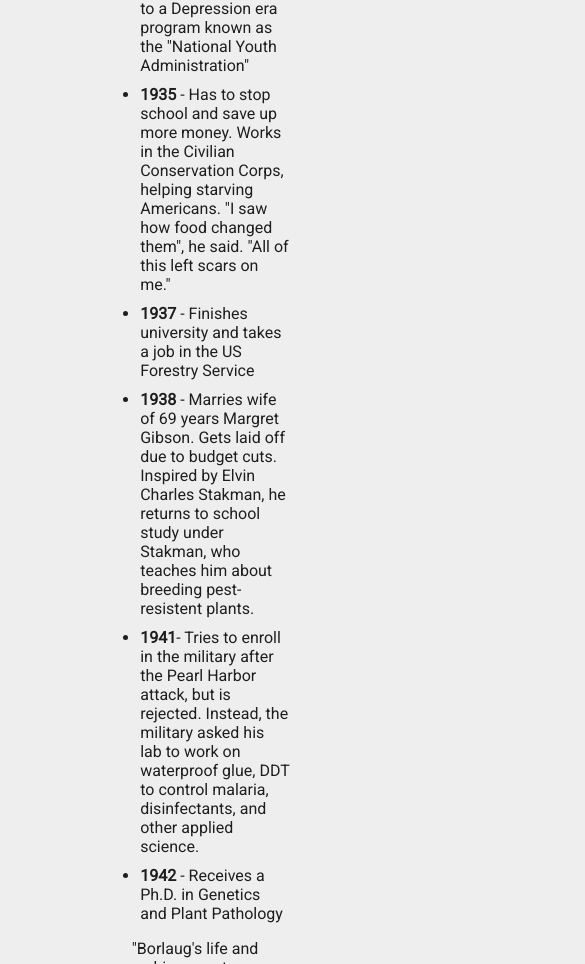
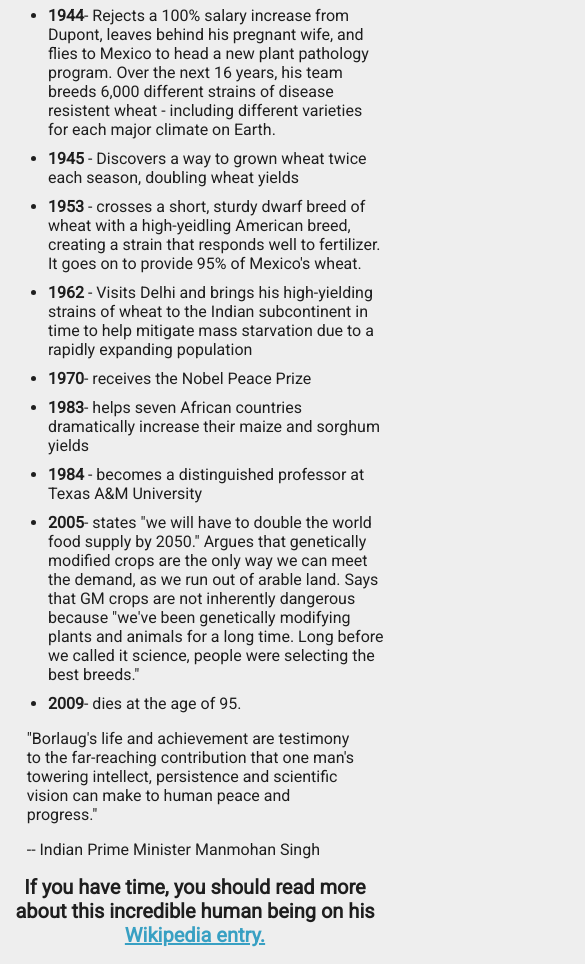
Before and after one commit to EmanuelOne/order-summary, a plain HTML site: page index.html in a window 390 px wide. Shown: the part 1036-2000 px from the top of the page, 585 px wide, since content can reach past the window. Drawn offline with Linux system fonts and the light colour scheme.

Commit message:
Fixed the responsiveness of the tribute page.

```diff
--- a/index.html
+++ b/index.html
@@ -49,6 +49,9 @@
       body {
         font-family: "Roboto", sans-serif;
       }
+      .testimonial{
+        text-align: left;
+      }
     </style>
     <link rel="preconnect" href="https://fonts.googleapis.com" />
     <link rel="preconnect" href="https://fonts.gstatic.com" crossorigin />
@@ -56,11 +59,12 @@
       href="https://fonts.googleapis.com/css2?family=Roboto&display=swap"
       rel="stylesheet"
     />
+    <link rel="stylesheet" href="style.css">
   </head>
   <body>
     <h1>Dr. Norman Borlaug</h1>
     <p>The man who saved a billion lives</p>
-    <div style="background-color: white; padding-bottom: 20px">
+    <div class="info">
       <img src="tribute-page-main-image.jpg" alt="Tribute Page" />
       <p>
         Dr. Norman Borlaug, third from the left, trains biologists in Mexico on
@@ -98,9 +102,43 @@
           applied science.
         </li>
         <li><b>1942</b> - Receives a Ph.D. in Genetics and Plant Pathology</li>
-      </ul>
+        <li>
+          <b>1944</b>- Rejects a 100% salary increase from Dupont, leaves behind
+          his pregnant wife, and flies to Mexico to head a new plant pathology
+          program. Over the next 16 years, his team breeds 6,000 different
+          strains of disease resistent wheat - including different varieties for
+          each major climate on Earth.
+        </li>
+        <li>
+          <b>1945</b> - Discovers a way to grown wheat twice each season,
+          doubling wheat yields
+        </li>
+        <li>
+          <b>1953</b> - crosses a short, sturdy dwarf breed of wheat with a
+          high-yeidling American breed, creating a strain that responds well to
+          fertilizer. It goes on to provide 95% of Mexico's wheat.
+        </li>
+        <li>
+          <b>1962</b> - Visits Delhi and brings his high-yielding strains of
+          wheat to the Indian subcontinent in time to help mitigate mass
+          starvation due to a rapidly expanding population
+        </li>
+        <li><b>1970</b>- receives the Nobel Peace Prize</li>
+        <li>
+          <b>1983</b>- helps seven African countries dramatically increase their
+          maize and sorghum yields
+        </li>
+        <li>
+          <b>1984</b> - becomes a distinguished professor at Texas A&M University
+        </li>
+        <li>
+          <b>2005</b>- states "we will have to double the world food supply by 2050." Argues that genetically modified crops are the only way we can meet the demand, as we run out of arable land. Says that GM crops are not inherently dangerous because "we've been genetically modifying plants and animals for a long time. Long before we called it science, people were selecting the best breeds."
+        </li>
+        <li>
+          <b>2009</b>- dies at the age of 95.
+        </li>
     </div>
-    <div class="testimonial" style="width: 40%; margin: 0 auto">
+    <div class="testimonial">
       <p>
         "Borlaug's life and achievement are testimony to the far-reaching
         contribution that one man's towering intellect, persistence and
--- a/style.css
+++ b/style.css
@@ -1,3 +1,49 @@
-body {
-  margin: auto;
+.info {
+  background-color: white;
+  padding-bottom: 20px;
 }
+.testimonial {
+  width: 40%;
+  margin: 0 auto;
+}
+/* media query */
+@media (min-width: 375px) and (max-width: 800px) {
+  img {
+    width: 100%;
+  }
+  .info {
+    width: 100%;
+  }
+  h1,
+  p {
+    width: 100%;
+  }
+  ul {
+    width: 90%;
+  }
+  .testimonial {
+    width: 90%;
+  }
+}
+
+@media (max-width: 375px) {
+  img {
+    width: 100%;
+  }
+  .info {
+    width: 100%;
+  }
+  h1,
+  p {
+    width: 100%;
+  }
+  ul {
+    width: 90%;
+  }
+  .testimonial {
+    width: 90%;
+  }
+  footer {
+    font-size: 16px;
+  }
+}
```
